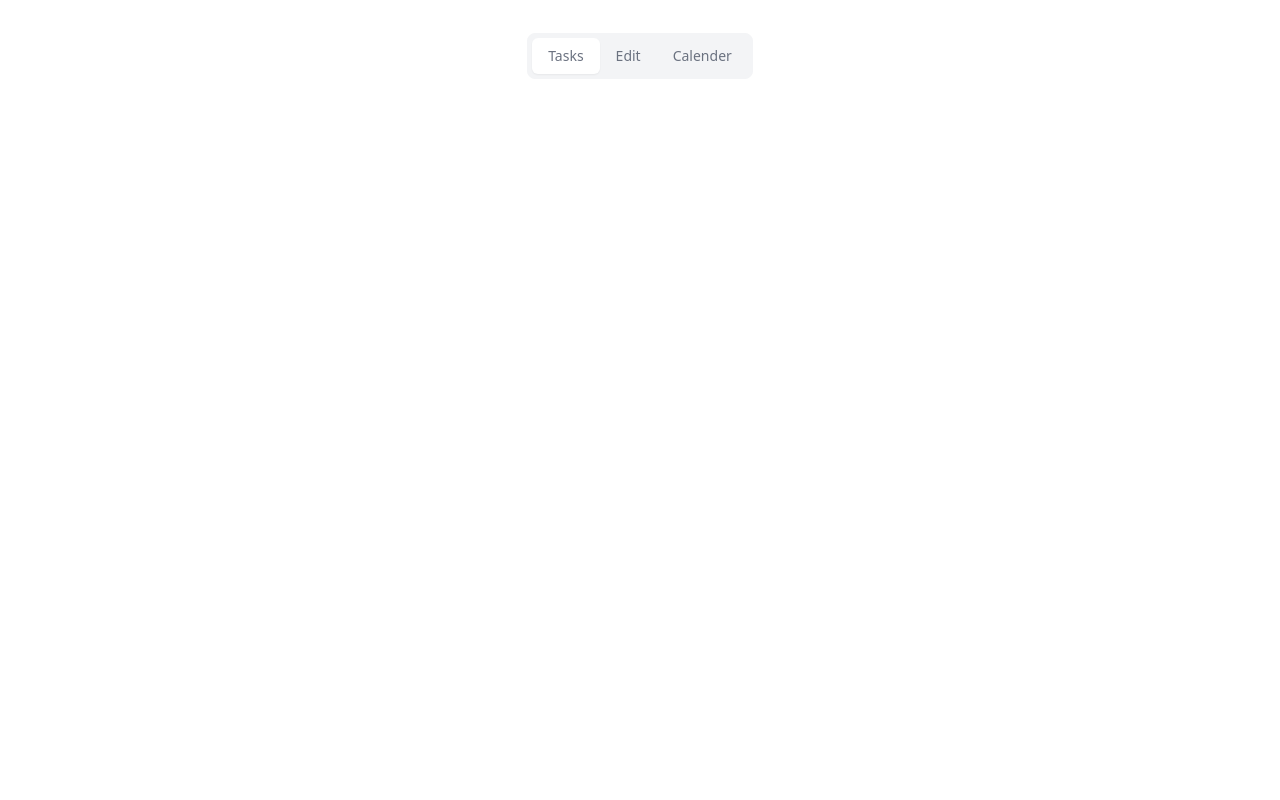
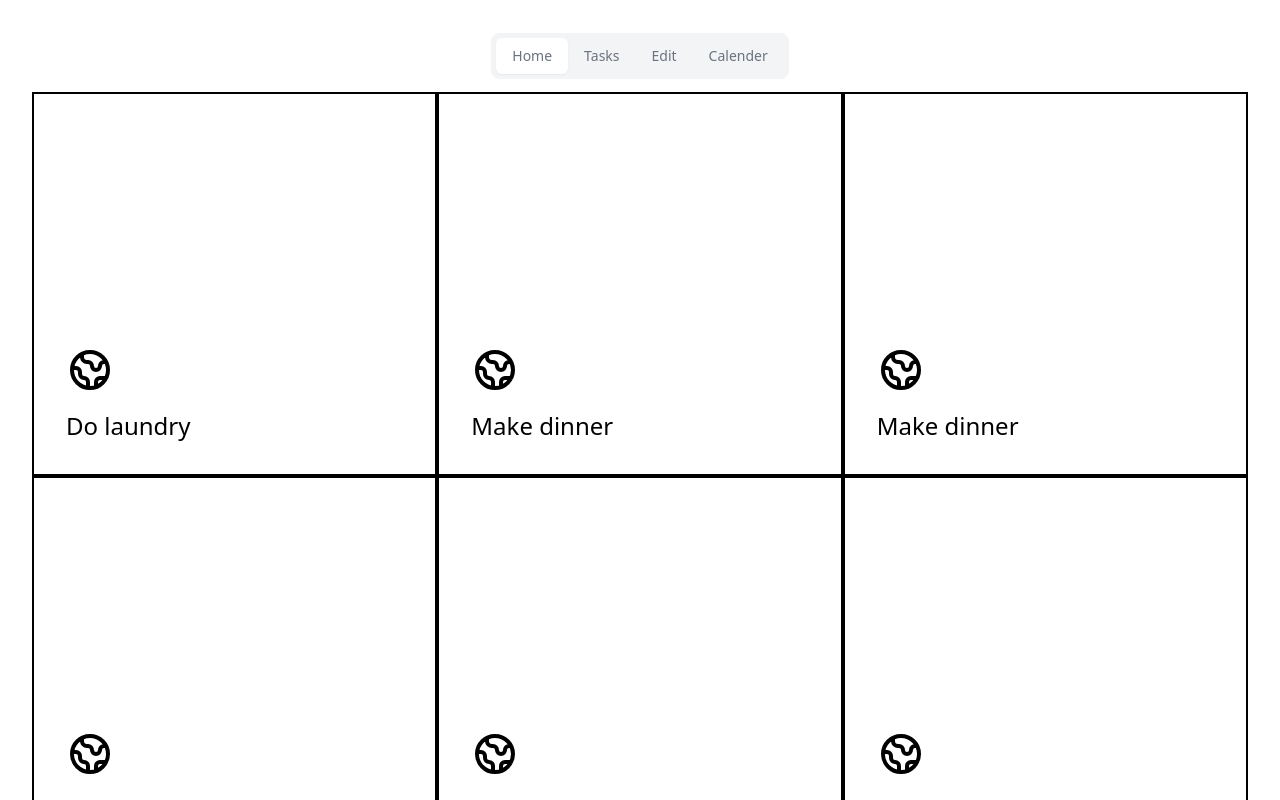
Before and after one commit to BY-SETTON/tododals, a Next.js app: page / in a window 1280 px wide. Shown: the top 800 px of the page. Built offline with nearby package versions, Linux system fonts and the light colour scheme.

Commit message:
add components

```diff
--- a/src/app/layout.tsx
+++ b/src/app/layout.tsx
@@ -14,6 +14,7 @@ export default function RootLayout({
 }>) {
 
   const navItem: NavItem[] = [
+    {title: 'Home', route: '/'},
     {title: 'Tasks', route: '/tasks'},
     {title: 'Edit', route: '/edit'},
     {title: 'Calender', route: '/calender'}
--- a/src/app/page.tsx
+++ b/src/app/page.tsx
@@ -1,6 +1,7 @@
+import TodaysTasks from "@/app/todays-tasks/TodaysTasks";
+
 export default function Home() {
   return (
-    <main className="">
-    </main>
+    <TodaysTasks/>
   );
 }
--- /dev/null
+++ b/src/app/todays-tasks/TodaysTasks.tsx
@@ -0,0 +1,73 @@
+import TaskNoteCollection from "@/components/TaskNoteCollection/TaskNoteCollection";
+
+export enum TaskSize {
+  SMALL = 0,
+  MEDIUM = 1,
+  LARGE = 2,
+}
+
+export interface TaskNoteInterface {
+  id: string,
+  header: string,
+  title: string,
+  description: string,
+  size: TaskSize
+  icon?: string,
+  primaryAction?: string,
+}
+
+const mockData: TaskNoteInterface[] = [
+  {
+    id: '1',
+    header: 'Do laundry',
+    title: 'White and color',
+    description: "Hang it up before the sun comes up",
+    size: TaskSize.LARGE,
+  },
+  {
+    id: '2',
+    header: 'Make dinner',
+    title: 'Pasta creamy',
+    description: "Buy stuff from store at 5",
+    size: TaskSize.MEDIUM,
+  },
+  {
+    id: '2',
+    header: 'Make dinner',
+    title: 'Pasta creamy',
+    description: "Buy stuff from store at 5",
+    size: TaskSize.MEDIUM,
+  },
+  {
+    id: '2',
+    header: 'Make dinner',
+    title: 'Pasta creamy',
+    description: "Buy stuff from store at 5",
+    size: TaskSize.MEDIUM,
+  },
+  {
+    id: '2',
+    header: 'Make dinner',
+    title: 'Pasta creamy',
+    description: "Buy stuff from store at 5",
+    size: TaskSize.MEDIUM,
+  },
+  {
+    id: '2',
+    header: 'Make dinner',
+    title: 'Pasta creamy',
+    description: "Buy stuff from store at 5",
+    size: TaskSize.MEDIUM,
+  },
+  {
+    id: '2',
+    header: 'Make dinner',
+    title: 'Pasta creamy',
+    description: "Buy stuff from store at 5",
+    size: TaskSize.MEDIUM,
+  },
+]
+
+export default function TodaysTasks() {
+  return <TaskNoteCollection taskNotes={mockData}/>
+}
--- /dev/null
+++ b/src/app/todays-tasks/page.tsx
@@ -0,0 +1,5 @@
+import TodaysTasks from "@/app/todays-tasks/TodaysTasks";
+
+export default function TodaysTasksPage() {
+  return <TodaysTasks></TodaysTasks>
+}
--- a/src/components/PageLayout/PageLayout.tsx
+++ b/src/components/PageLayout/PageLayout.tsx
@@ -6,7 +6,7 @@ interface Props {
 export default function PageLayout({children, className}: Readonly<Props>) {
   return (
     <div className={`w-full h-full  flex flex-auto items-stretch content-center justify-center`}>
-      <div className={`w-full max-w-6xl  p-6 ${className}`}>{children}</div>
+      <div className={`w-full p-6 ${className}`}>{children}</div>
     </div>
   );
 }
--- /dev/null
+++ b/src/components/SearchIcon/SearchIcon.tsx
@@ -0,0 +1,7 @@
+import * as Icons from "react-feather";
+
+export default function SearchIcon() {
+  let icons = Object.keys(Icons);
+  console.log(icons);
+  return (icons.map((icon) => (<div key={icon}>{icon}</div>)))
+}
--- /dev/null
+++ b/src/components/TaskNote/TaskNote.tsx
@@ -0,0 +1,51 @@
+import * as Icons from 'react-feather/dist'
+import {TaskNoteInterface} from "@/app/todays-tasks/TodaysTasks";
+
+interface TaskNotProp {
+  taskNote: TaskNoteInterface
+}
+
+export default function TaskNote({taskNote}: TaskNotProp) {
+
+  let arr = Object.keys(Icons);
+  console.log(arr);
+  return (
+    <a href="#" className="group relative block h-64 sm:h-80 lg:h-96">
+      {/*<ArrowRight/>*/}
+      <span className="absolute inset-0 border-2 border-dashed border-black"></span>
+      <div
+        className="relative flex h-full transform items-end border-2 border-black bg-white transition-transform group-hover:-translate-x-2 group-hover:-translate-y-2"
+      >
+        <div
+          className="p-4 !pt-0 transition-opacity group-hover:absolute group-hover:opacity-0 sm:p-6 lg:p-8"
+        >
+          <svg
+            xmlns="http://www.w3.org/2000/svg"
+            className="size-10 sm:size-12"
+            fill="none"
+            viewBox="0 0 24 24"
+            stroke="currentColor"
+          >
+            <path
+              stroke-linecap="round"
+              stroke-linejoin="round"
+              stroke-width="2"
+              d="M3.055 11H5a2 2 0 012 2v1a2 2 0 002 2 2 2 0 012 2v2.945M8 3.935V5.5A2.5 2.5 0 0010.5 8h.5a2 2 0 012 2 2 2 0 104 0 2 2 0 012-2h1.064M15 20.488V18a2 2 0 012-2h3.064M21 12a9 9 0 11-18 0 9 9 0 0118 0z"
+            />
+          </svg>
+
+          <h2 className="mt-4 text-xl font-medium sm:text-2xl">{taskNote.header}</h2>
+        </div>
+
+        <div
+          className="absolute p-4 opacity-0 transition-opacity group-hover:relative group-hover:opacity-100 sm:p-6 lg:p-8"
+        >
+          <h3 className="mt-4 text-xl font-medium sm:text-2xl">{taskNote.title || taskNote.header}</h3>
+
+          <p className="mt-4 text-sm sm:text-base">{taskNote.description}</p>
+
+          {taskNote.primaryAction && <p className="mt-8 font-bold">{taskNote.primaryAction}</p>}
+        </div>
+      </div>
+    </a>)
+}
--- /dev/null
+++ b/src/components/TaskNoteCollection/TaskNoteCollection.tsx
@@ -0,0 +1,19 @@
+import {TaskNoteInterface} from "@/app/todays-tasks/TodaysTasks";
+import TaskNote from "@/components/TaskNote/TaskNote";
+
+interface TaskNotCollectionProp {
+  taskNotes: TaskNoteInterface[]
+}
+
+export default function TaskNoteCollection({taskNotes}: TaskNotCollectionProp) {
+  return (
+    <div className={'grid grid-cols-3 '}>
+      {
+        taskNotes.map((note) => (
+
+          <TaskNote key={note.id} taskNote={note}/>
+        ))
+      }
+    </div>
+  )
+}
```
Also changed, not shown: package.json (+6 -4 lines), 1 other file (tests, documents, lock files or other folders).
